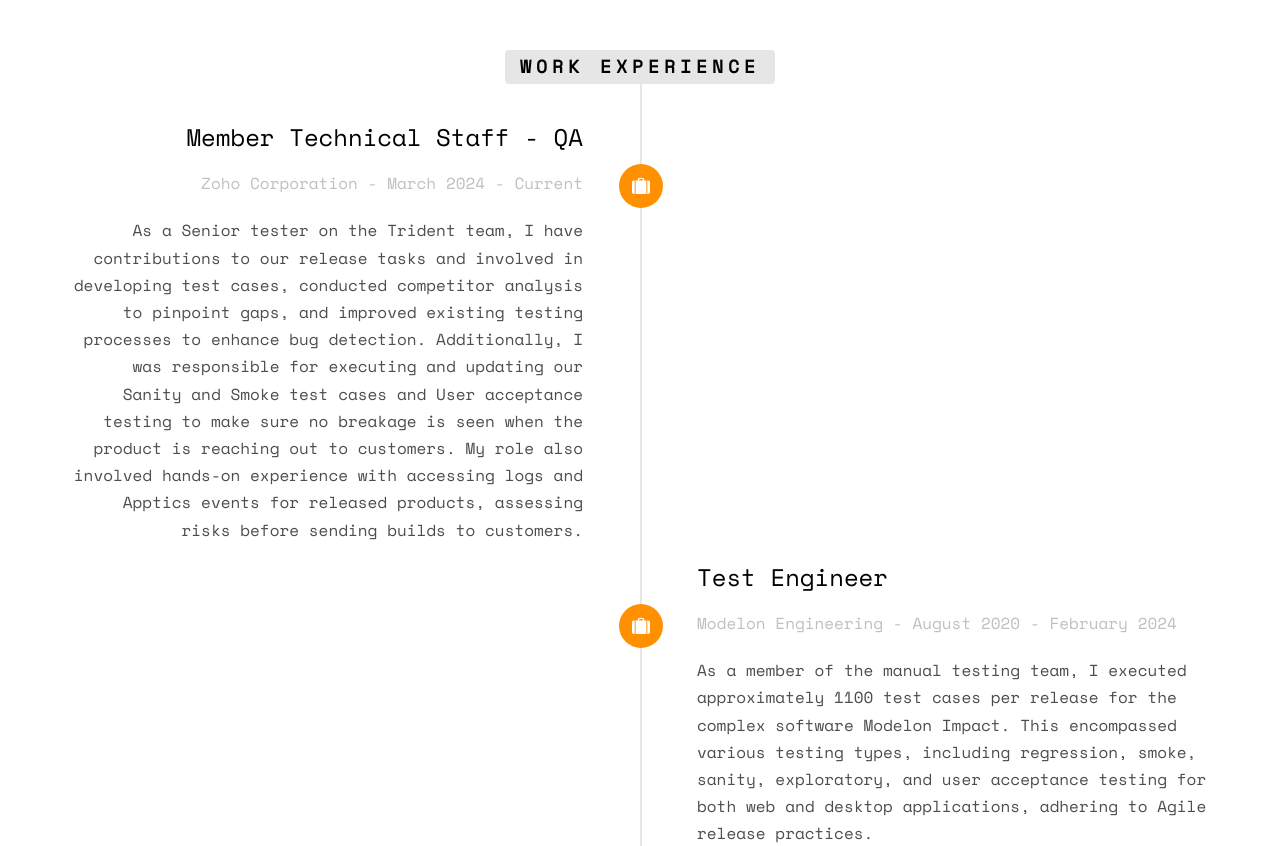
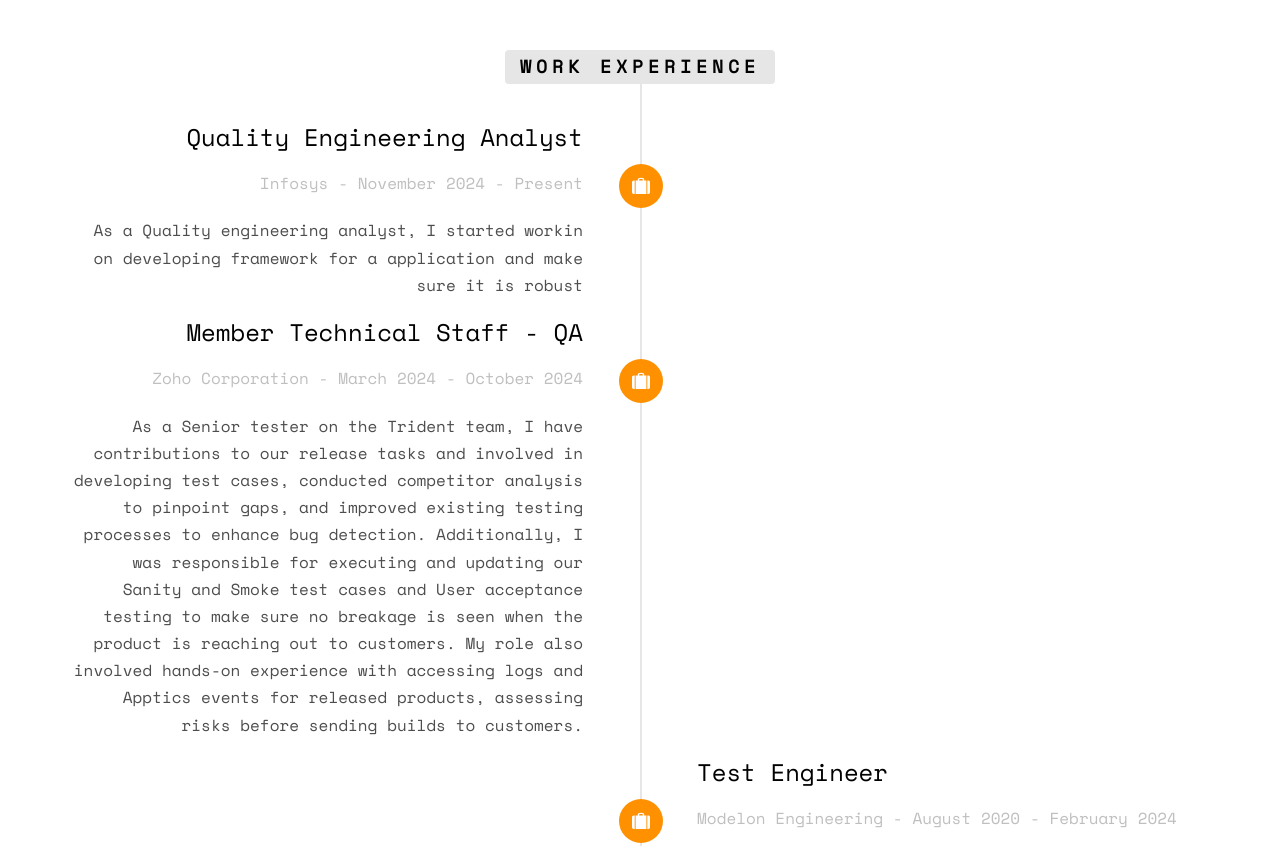
Before and after one commit to hasanazeerkhan/about, a plain HTML site: page index.html in a window 1280 px wide. Shown: the part 1880-2726 px from the top of the page. Drawn offline with nearby package versions, Linux system fonts and the light colour scheme; some packages are replaced by stand-ins of ours; no server answers; files whose address does not match are found by name.

Commit message:
Update index.html

```diff
--- a/index.html
+++ b/index.html
@@ -136,8 +136,20 @@
 							<div class="timeline-badge"><i class="icon-suitcase"></i></div>
 							<div class="timeline-panel">
 								<div class="timeline-heading">
+									<h3 class="timeline-title">Quality Engineering Analyst</h3>
+									<span class="company">Infosys - November 2024 - Present</span>
+								</div>
+								<div class="timeline-body">
+									<p>As a Quality engineering analyst, I started workin on developing framework for a application and make sure it is robust</p>
+								</div>
+							</div>
+						</li>
+						<li class="animate-box timeline-unverted">
+							<div class="timeline-badge"><i class="icon-suitcase"></i></div>
+							<div class="timeline-panel">
+								<div class="timeline-heading">
 									<h3 class="timeline-title">Member Technical Staff - QA</h3>
-									<span class="company">Zoho Corporation - March 2024 - Current</span>
+									<span class="company">Zoho Corporation - March 2024 - October 2024</span>
 								</div>
 								<div class="timeline-body">
 									<p>As a Senior tester on the Trident team, I have contributions to our release tasks and involved in developing test cases, conducted competitor analysis to pinpoint gaps, and improved existing testing processes to enhance bug detection. Additionally, I was responsible for executing and updating our Sanity and Smoke test cases and User acceptance testing to make sure no breakage is seen when the product is reaching out to customers. My role also involved hands-on experience with accessing logs and Apptics events for released products, assessing risks before sending builds to customers.</p>
```
